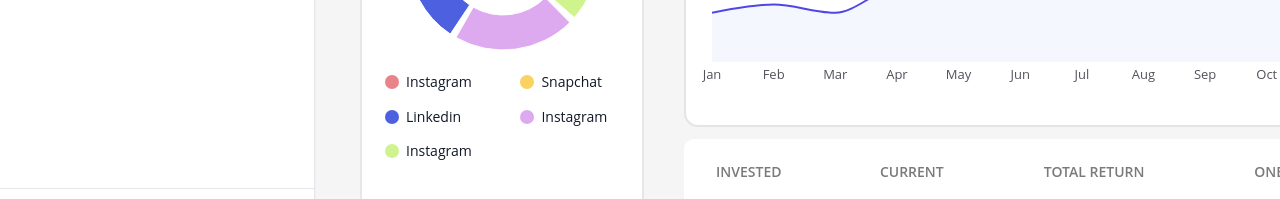
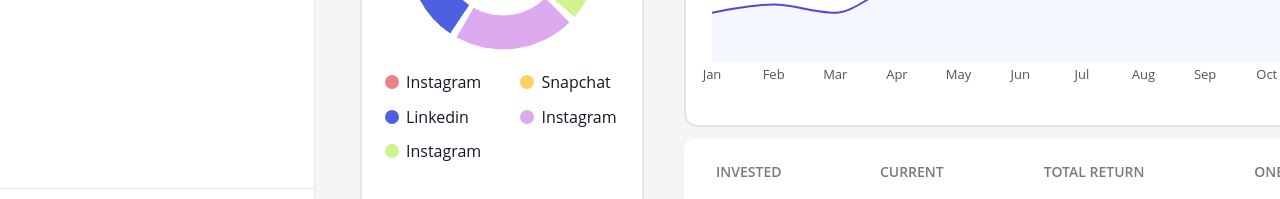
Before and after one commit to Tejas812002/Keek, a React (Create React App) app: page / in a window 1280 px wide. Shown: the part 547-746 px from the top of the page. Built offline with nearby package versions, Linux system fonts and the light colour scheme.

Commit message:
Dashboard fixed

```diff
--- a/src/Manage/Dashboard/PieChartComponent.jsx
+++ b/src/Manage/Dashboard/PieChartComponent.jsx
@@ -12,6 +12,7 @@ const data = [
   { name: "Instagram", value: 30 },
 ];
 const COLORS = ["#EA8389","#F9D262","#4C60E0","#DEAAEF","#CFF38D" ];
+
 
 const PieChartComponent = () => {
   const [activeIndex, setActiveIndex] = useState(-1);
@@ -115,13 +116,16 @@ const PieChartComponent = () => {
             ))}
           </Pie>
         </PieChart>
-        <div className="w-[238.86px] h-[104px] grid grid-cols-2  absolute top-[270px] gap-x-8 ">
+        <div className="w-[238.86px] h-[104px] grid grid-cols-2   absolute top-[270px] gap-x-8 ">
           {data.map((entry, index) => (
-            <div key={`legend-${index}`} className="flex items-center  w-[111.93px] h-[24px]   ">
-              <span style={{ color: COLORS[index % COLORS.length],  }} >
+            <div key={`legend-${index}`} className="flex items-center     w-[111.93px] h-[24px]   ">
+
+
+              <span   style={{ color: COLORS[index % COLORS.length],  }} >
                 <GoDotFill size={28} />
               </span>
-              <span className="text-gray-900 text-sm">{entry.name}</span>
+              <span className="w-[89.93px] h-[24px] text-gray-900 ">{entry.name}</span>
+
             </div>
           ))}
         </div>
```
